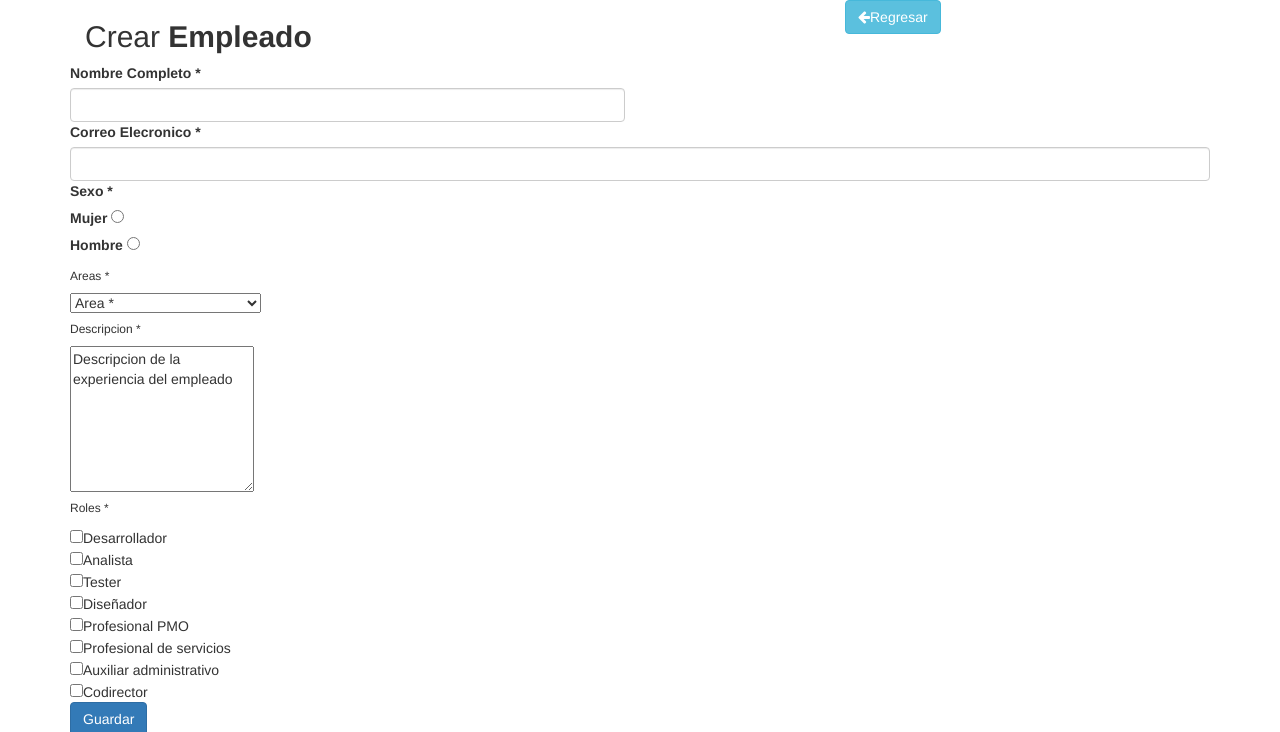
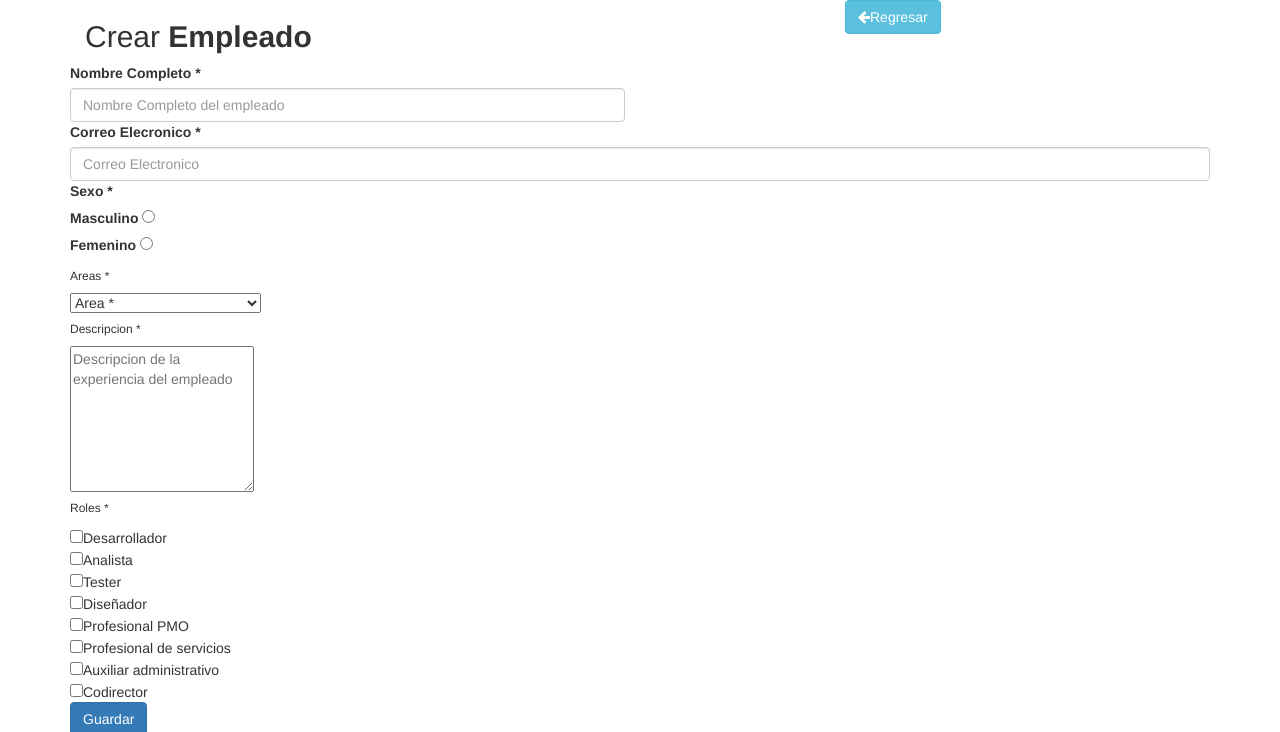
Before and after one commit to Esleyder/Prueba_Tecnica_dev, a PHP site: page /create.php in a window 1280 px wide. Shown: the top 732 px of the page. Run offline with PHP 8.4, Linux system fonts and the light colour scheme; data comes from the database, SQL or seed files in the repository; data that the repository does not hold is empty.

Commit message:
Sexo seleccionado y id recibido

```diff
--- a/create.php
+++ b/create.php
@@ -5,6 +5,7 @@ if(isset($_POST['guardar'])){
 require 'data.php';
 
 $empleado =new Empleado();
+$empleado->setId($_POST['id']);
 $empleado->setNombre_empleado($_POST['nombre_empleado']);
 $empleado->setEmail($_POST['email']);
 $empleado->setSexo($_POST['sexo']);
@@ -60,23 +61,26 @@ $class="alert alert-danger";
 				<form action="" method="POST">
 					<div class="col-md-6">
 						<label for="name">Nombre Completo * </label>
-						<input type="text" name="nombre_empleado" id="nombre_empleado" class="form-control" required/>
+						<input type="text" name="nombre_empleado" id="nombre_empleado" class="form-control" required placeholder="Nombre Completo del empleado"/>
+						<input type="hidden" name="id" id="id"  />
 					</div>
 
 				    <div class="col-md-12">
 						<label for="name">Correo Elecronico * </label>
-						<input type="email" name="email" id="email" class="form-control" required/>
+						<input type="email" name="email" id="email" class="form-control" placeholder="Correo Electronico" required/>
 					</div>
 
 
 					<div class="col-md-12">
 					   <label for="name">Sexo * </label>
 						<br>
-					   <label for="louie">Mujer</label>
-                       <input type="radio" id="sexo" name="sexo" value="F" required/>
+					    <label for="louie">Masculino</label>
+				       <input type="radio" id="sexo" name="sexo" value="Masculino" required/>
 					   <br>
-                       <label for="louie">Hombre</label>
-				       <input type="radio" id="sexo" name="sexo" value="M" required/>
+					   <label for="louie">Femenino</label>
+                       <input type="radio" id="sexo" name="sexo" value="Femenino" required/>
+					   <br>
+
 					</div>
 
 
@@ -97,7 +101,7 @@ $class="alert alert-danger";
 
 					<div class="col-md-12">
 						<h6>Descripcion *</h6>
-						<textarea name="descripcion" id="descripcion"  rows="7" cols="20">Descripcion de la experiencia del empleado</textarea>
+						<textarea name="descripcion" id="descripcion"  rows="7" cols="20" placeholder="Descripcion de la experiencia del empleado"></textarea>
 					</div>
 
 
--- a/index.php
+++ b/index.php
@@ -27,7 +27,7 @@ $class="alert alert-danger";
 ?>
 
 <?php
-// Realizamos la conexión con el servidor
+// Realizamos la conexion con la base de datos
   $mysqli = new mysqli("localhost", "root", "", "prueba_tecnica_dev");
 ?>
 <html>
@@ -78,7 +78,7 @@ $class="alert alert-danger";
 							<th>Nombre</th>
 							<th>Email</th>
 							<th>Sexo</th>
-							<th>Areas</th>
+							<th>Area</th>
 							<th>Descripcion</th>
 							<th>Modificar</th>
 							<th>Eliminar</th>
```
Also changed, not shown: data.php (+36 -10 lines), update.php (+6 -4 lines).
